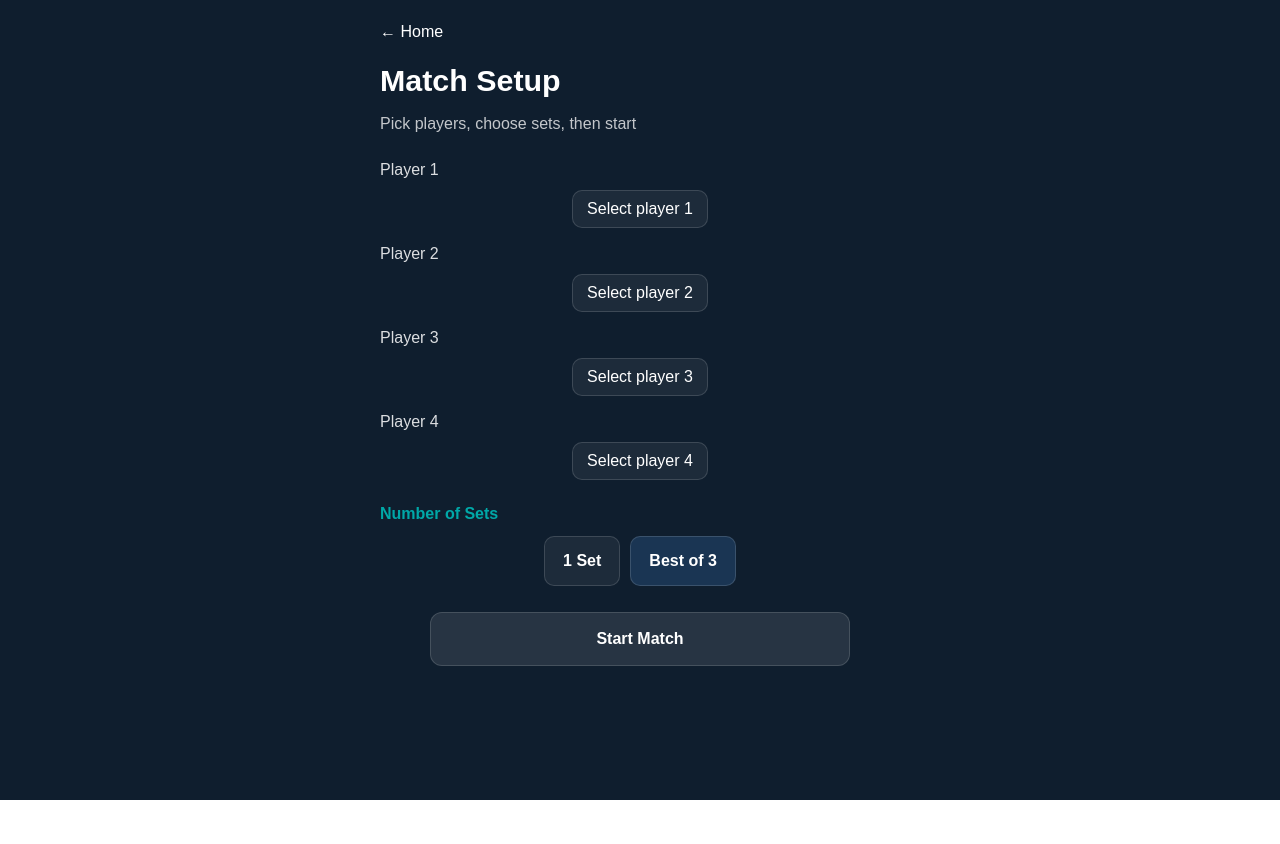
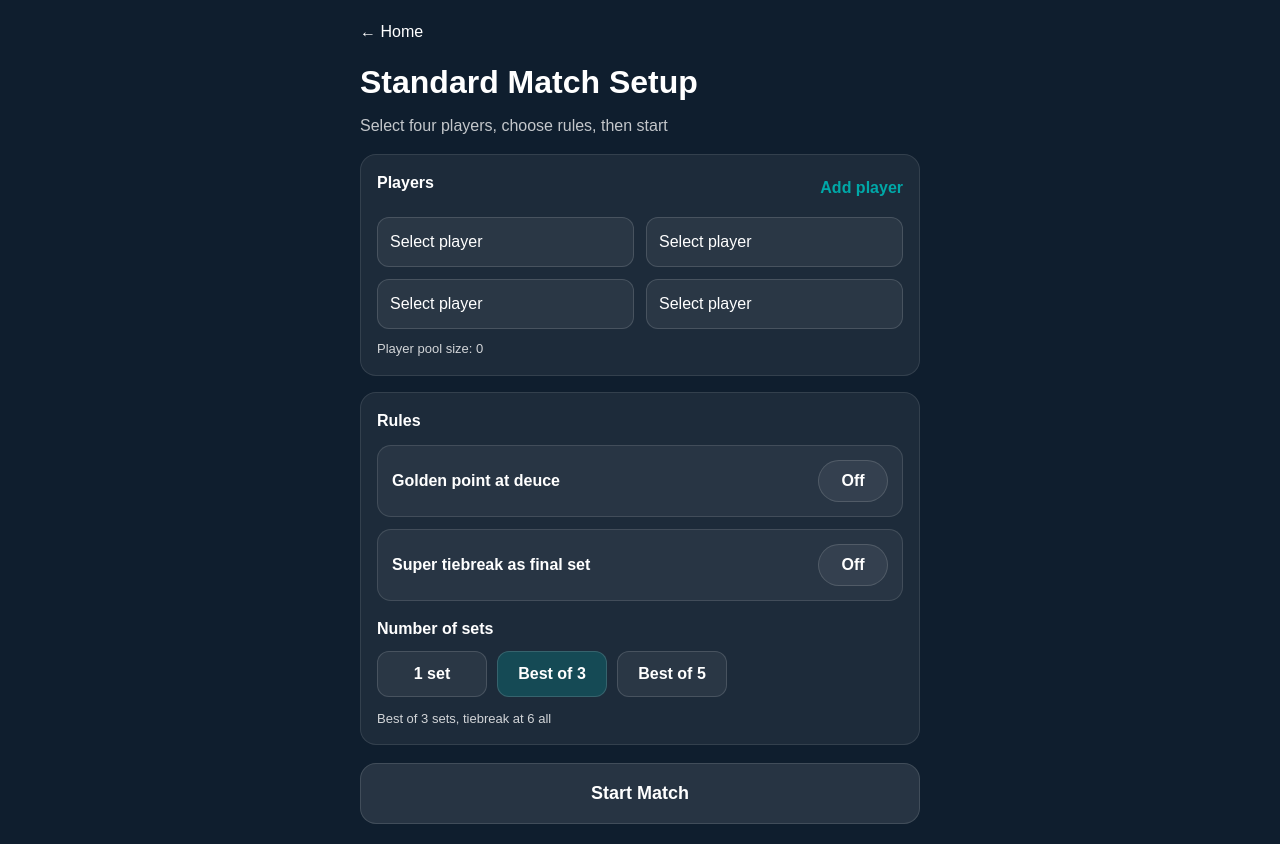
Before and after one commit to DavidBSA/easypadel-score, a Next.js app: page /match/setup in a window 1280 px wide. Before the commit the page ends 800 px from the top, so only its background shows below. Built offline with nearby package versions, Linux system fonts and the light colour scheme.

Commit message:
Add number of sets selector to Standard Match setup and pass sets into match payload

```diff
--- a/app/match/setup/page.tsx
+++ b/app/match/setup/page.tsx
@@ -2,58 +2,147 @@
 
 import Link from "next/link";
 import { useRouter } from "next/navigation";
-import { useMemo, useState } from "react";
-import PlayerPicker from "../../components/PlayerPicker";
+import { useEffect, useMemo, useState } from "react";
 
 const NAVY = "#0F1E2E";
 const WHITE = "#FFFFFF";
 const TEAL = "#00A8A8";
 
-export default function MatchSetupPage() {
+function cleanName(value: string) {
+  return value.trim();
+}
+
+export default function StandardMatchSetupPage() {
   const router = useRouter();
 
-  const savedPlayers = useMemo(() => {
-    if (typeof window === "undefined") return [];
-    try {
-      const raw = localStorage.getItem("eps_players");
-      const parsed = raw ? (JSON.parse(raw) as string[]) : [];
-      return parsed.filter(Boolean);
-    } catch {
-      return [];
-    }
-  }, []);
-
+  const [playerPool, setPlayerPool] = useState<string[]>([]);
   const [p1, setP1] = useState("");
   const [p2, setP2] = useState("");
   const [p3, setP3] = useState("");
   const [p4, setP4] = useState("");
 
-  const [sets, setSets] = useState(3);
+  const [sets, setSets] = useState<1 | 3 | 5>(3);
 
-  const allOptions = useMemo(() => {
-    const base = savedPlayers.length ? savedPlayers : ["David", "Player 2", "Player 3", "Player 4"];
-    const cleaned = base.map((x) => x.trim()).filter(Boolean);
-    return Array.from(new Set(cleaned));
-  }, [savedPlayers]);
+  const [goldenPoint, setGoldenPoint] = useState(false);
+  const [superTiebreakFinalSet, setSuperTiebreakFinalSet] = useState(false);
+
+  useEffect(() => {
+    try {
+      const raw = localStorage.getItem("eps_players");
+      const parsed = raw ? (JSON.parse(raw) as string[]) : [];
+      const cleaned = parsed.map(cleanName).filter(Boolean);
+      setPlayerPool(Array.from(new Set(cleaned)));
+    } catch {
+      setPlayerPool([]);
+    }
+  }, []);
+
+  function savePool(next: string[]) {
+    const cleaned = next.map(cleanName).filter(Boolean);
+    const unique = Array.from(new Set(cleaned));
+    setPlayerPool(unique);
+    try {
+      localStorage.setItem("eps_players", JSON.stringify(unique));
+    } catch {}
+  }
+
+  function addPlayer() {
+    const name = cleanName(window.prompt("Enter player name") || "");
+    if (!name) return;
+    savePool([...playerPool, name]);
+  }
+
+  const selected = useMemo(() => {
+    return [p1, p2, p3, p4].map(cleanName).filter(Boolean);
+  }, [p1, p2, p3, p4]);
+
+  const hasDuplicates = useMemo(() => {
+    const uniq = new Set(selected);
+    return uniq.size !== selected.length;
+  }, [selected]);
+
+  const canStart =
+    cleanName(p1) &&
+    cleanName(p2) &&
+    cleanName(p3) &&
+    cleanName(p4) &&
+    !hasDuplicates;
+
+  function setsSummary(value: number) {
+    if (value === 1) return "1 set";
+    if (value === 3) return "Best of 3 sets";
+    return "Best of 5 sets";
+  }
 
   function startMatch() {
-    const players = [p1, p2, p3, p4].map((x) => x.trim());
+    if (!canStart) return;
 
     const matchData = {
-      players,
+      players: [cleanName(p1), cleanName(p2), cleanName(p3), cleanName(p4)],
       mode: "standard",
       sets,
+      rules: {
+        goldenPoint,
+        superTiebreakFinalSet,
+      },
     };
 
     const encoded = encodeURIComponent(JSON.stringify(matchData));
     router.push(`/match?data=${encoded}`);
   }
 
-  const canStart =
-    p1.trim().length > 0 &&
-    p2.trim().length > 0 &&
-    p3.trim().length > 0 &&
-    p4.trim().length > 0;
+  const cardStyle: React.CSSProperties = {
+    background: "rgba(255,255,255,0.06)",
+    border: "1px solid rgba(255,255,255,0.10)",
+    borderRadius: 16,
+    padding: 16,
+    marginTop: 16,
+  };
+
+  const labelStyle: React.CSSProperties = {
+    fontWeight: 900,
+    marginBottom: 10,
+  };
+
+  const selectStyle: React.CSSProperties = {
+    width: "100%",
+    padding: "12px 12px",
+    borderRadius: 12,
+    border: "1px solid rgba(255,255,255,0.14)",
+    background: "rgba(255,255,255,0.06)",
+    color: WHITE,
+    fontSize: 16,
+    outline: "none",
+  };
+
+  const rowStyle: React.CSSProperties = {
+    display: "grid",
+    gridTemplateColumns: "repeat(2, minmax(0, 1fr))",
+    gap: 12,
+    marginTop: 12,
+  };
+
+  const toggleRow: React.CSSProperties = {
+    display: "flex",
+    justifyContent: "space-between",
+    alignItems: "center",
+    padding: "14px 14px",
+    borderRadius: 14,
+    border: "1px solid rgba(255,255,255,0.12)",
+    background: "rgba(255,255,255,0.05)",
+    marginTop: 12,
+  };
+
+  const chipBtn = (active: boolean): React.CSSProperties => ({
+    padding: "10px 14px",
+    borderRadius: 12,
+    border: "1px solid rgba(255,255,255,0.14)",
+    background: active ? "rgba(0,168,168,0.25)" : "rgba(255,255,255,0.06)",
+    color: WHITE,
+    cursor: "pointer",
+    fontWeight: 800,
+    minWidth: 110,
+  });
 
   return (
     <main
@@ -67,115 +156,172 @@ export default function MatchSetupPage() {
         justifyContent: "center",
       }}
     >
-      <div style={{ width: "100%", maxWidth: 520 }}>
-        <Link href="/" style={{ color: WHITE }}>
+      <div style={{ width: "100%", maxWidth: 560 }}>
+        <Link href="/" style={{ color: WHITE, textDecoration: "none" }}>
           ← Home
         </Link>
 
-        <h1 style={{ fontSize: "1.9rem", fontWeight: 900, marginTop: 14 }}>
-          Match Setup
+        <h1 style={{ fontSize: "2.0rem", fontWeight: 900, marginTop: 14 }}>
+          Standard Match Setup
         </h1>
 
         <div style={{ opacity: 0.75, marginTop: 8 }}>
-          Pick players, choose sets, then start
+          Select four players, choose rules, then start
         </div>
 
-        <div style={{ marginTop: 22 }}>
-          <PlayerPicker
-            label="Player 1"
-            value={p1}
-            options={allOptions}
-            placeholder="Select player 1"
-            onChange={setP1}
-          />
+        <div style={cardStyle}>
+          <div style={{ display: "flex", justifyContent: "space-between", alignItems: "center" }}>
+            <div style={labelStyle}>Players</div>
+            <button
+              type="button"
+              onClick={addPlayer}
+              style={{
+                background: "transparent",
+                color: TEAL,
+                border: "none",
+                fontWeight: 900,
+                cursor: "pointer",
+                fontSize: 16,
+              }}
+            >
+              Add player
+            </button>
+          </div>
+
+          <div style={rowStyle}>
+            <select value={p1} onChange={(e) => setP1(e.target.value)} style={selectStyle}>
+              <option value="" style={{ background: NAVY, color: WHITE }}>
+                Select player
+              </option>
+              {playerPool.map((name) => (
+                <option key={`p1_${name}`} value={name} style={{ background: NAVY, color: WHITE }}>
+                  {name}
+                </option>
+              ))}
+            </select>
+
+            <select value={p2} onChange={(e) => setP2(e.target.value)} style={selectStyle}>
+              <option value="" style={{ background: NAVY, color: WHITE }}>
+                Select player
+              </option>
+              {playerPool.map((name) => (
+                <option key={`p2_${name}`} value={name} style={{ background: NAVY, color: WHITE }}>
+                  {name}
+                </option>
+              ))}
+            </select>
+
+            <select value={p3} onChange={(e) => setP3(e.target.value)} style={selectStyle}>
+              <option value="" style={{ background: NAVY, color: WHITE }}>
+                Select player
+              </option>
+              {playerPool.map((name) => (
+                <option key={`p3_${name}`} value={name} style={{ background: NAVY, color: WHITE }}>
+                  {name}
+                </option>
+              ))}
+            </select>
+
+            <select value={p4} onChange={(e) => setP4(e.target.value)} style={selectStyle}>
+              <option value="" style={{ background: NAVY, color: WHITE }}>
+                Select player
+              </option>
+              {playerPool.map((name) => (
+                <option key={`p4_${name}`} value={name} style={{ background: NAVY, color: WHITE }}>
+                  {name}
+                </option>
+              ))}
+            </select>
+          </div>
+
+          <div style={{ marginTop: 10, opacity: 0.8, fontSize: 13 }}>
+            Player pool size: {playerPool.length}
+          </div>
+
+          {hasDuplicates ? (
+            <div style={{ marginTop: 10, color: "#ffcc66", fontWeight: 800 }}>
+              Duplicate player selected, choose four different players
+            </div>
+          ) : null}
         </div>
 
-        <div style={{ marginTop: 14 }}>
-          <PlayerPicker
-            label="Player 2"
-            value={p2}
-            options={allOptions}
-            placeholder="Select player 2"
-            onChange={setP2}
-          />
-        </div>
+        <div style={cardStyle}>
+          <div style={labelStyle}>Rules</div>
 
-        <div style={{ marginTop: 14 }}>
-          <PlayerPicker
-            label="Player 3"
-            value={p3}
-            options={allOptions}
-            placeholder="Select player 3"
-            onChange={setP3}
-          />
-        </div>
-
-        <div style={{ marginTop: 14 }}>
-          <PlayerPicker
-            label="Player 4"
-            value={p4}
-            options={allOptions}
-            placeholder="Select player 4"
-            onChange={setP4}
-          />
-        </div>
-
-        <div style={{ marginTop: 22 }}>
-          <div style={{ color: TEAL, fontWeight: 900, marginBottom: 10 }}>
-            Number of Sets
+          <div style={toggleRow}>
+            <div style={{ fontWeight: 900 }}>Golden point at deuce</div>
+            <button
+              type="button"
+              onClick={() => setGoldenPoint((v) => !v)}
+              style={{
+                padding: "8px 14px",
+                borderRadius: 999,
+                border: "1px solid rgba(255,255,255,0.14)",
+                background: goldenPoint ? "rgba(0,168,168,0.25)" : "rgba(255,255,255,0.06)",
+                color: WHITE,
+                cursor: "pointer",
+                fontWeight: 900,
+                minWidth: 70,
+              }}
+            >
+              {goldenPoint ? "On" : "Off"}
+            </button>
           </div>
 
-          <div style={{ display: "flex", gap: 10, justifyContent: "center", flexWrap: "wrap" }}>
+          <div style={toggleRow}>
+            <div style={{ fontWeight: 900 }}>Super tiebreak as final set</div>
             <button
               type="button"
-              onClick={() => setSets(1)}
+              onClick={() => setSuperTiebreakFinalSet((v) => !v)}
               style={{
-                padding: "12px 18px",
-                borderRadius: 10,
+                padding: "8px 14px",
+                borderRadius: 999,
                 border: "1px solid rgba(255,255,255,0.14)",
-                background: sets === 1 ? "rgba(77,163,255,0.18)" : "rgba(255,255,255,0.06)",
+                background: superTiebreakFinalSet ? "rgba(0,168,168,0.25)" : "rgba(255,255,255,0.06)",
                 color: WHITE,
                 cursor: "pointer",
-                fontWeight: 700,
+                fontWeight: 900,
+                minWidth: 70,
               }}
             >
-              1 Set
+              {superTiebreakFinalSet ? "On" : "Off"}
             </button>
+          </div>
 
-            <button
-              type="button"
-              onClick={() => setSets(3)}
-              style={{
-                padding: "12px 18px",
-                borderRadius: 10,
-                border: "1px solid rgba(255,255,255,0.14)",
-                background: sets === 3 ? "rgba(77,163,255,0.18)" : "rgba(255,255,255,0.06)",
-                color: WHITE,
-                cursor: "pointer",
-                fontWeight: 700,
-              }}
-            >
+          <div style={{ marginTop: 16, fontWeight: 900 }}>Number of sets</div>
+
+          <div style={{ marginTop: 10, display: "flex", gap: 10, flexWrap: "wrap" }}>
+            <button type="button" onClick={() => setSets(1)} style={chipBtn(sets === 1)}>
+              1 set
+            </button>
+            <button type="button" onClick={() => setSets(3)} style={chipBtn(sets === 3)}>
               Best of 3
             </button>
+            <button type="button" onClick={() => setSets(5)} style={chipBtn(sets === 5)}>
+              Best of 5
+            </button>
+          </div>
+
+          <div style={{ marginTop: 12, opacity: 0.8, fontSize: 13 }}>
+            {setsSummary(sets)}, tiebreak at 6 all
           </div>
         </div>
 
-        <div style={{ marginTop: 26, display: "flex", justifyContent: "center" }}>
+        <div style={{ marginTop: 18 }}>
           <button
             type="button"
             onClick={startMatch}
             disabled={!canStart}
             style={{
-              padding: "14px 22px",
-              borderRadius: 12,
-              border: "1px solid rgba(255,255,255,0.14)",
+              width: "100%",
+              padding: "16px 18px",
+              borderRadius: 16,
+              border: "1px solid rgba(255,255,255,0.12)",
               background: canStart ? TEAL : "rgba(255,255,255,0.10)",
               color: WHITE,
+              fontWeight: 900,
+              fontSize: 18,
               cursor: canStart ? "pointer" : "not-allowed",
-              fontWeight: 900,
-              fontSize: 16,
-              width: "100%",
-              maxWidth: 420,
             }}
           >
             Start Match
```
